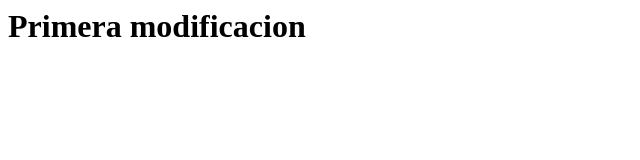
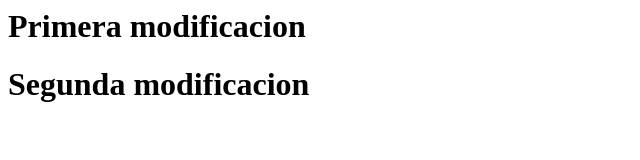
Before and after one commit to Fati0303/PortfolioFrontEnd, a plain HTML site: page index.html in a window 1280 px wide. Shown: the whole page, without its empty margins (0-640 px from the left). Drawn offline with Linux system fonts and the light colour scheme.

Commit message:
segundo commit

```diff
--- a/index.html
+++ b/index.html
@@ -1 +1,2 @@
 <h1>Primera modificacion</h1>
+<h1>Segunda modificacion</h1>
```
